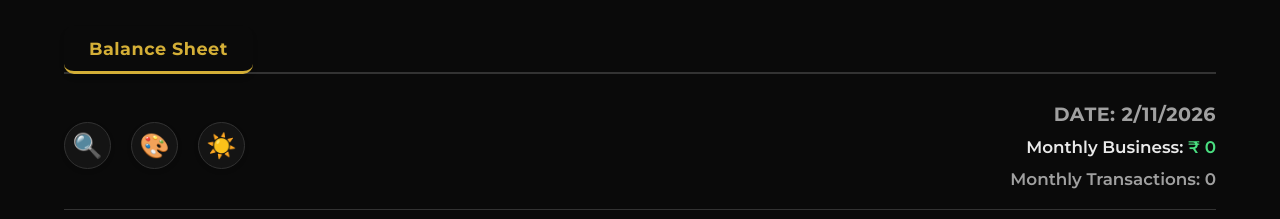
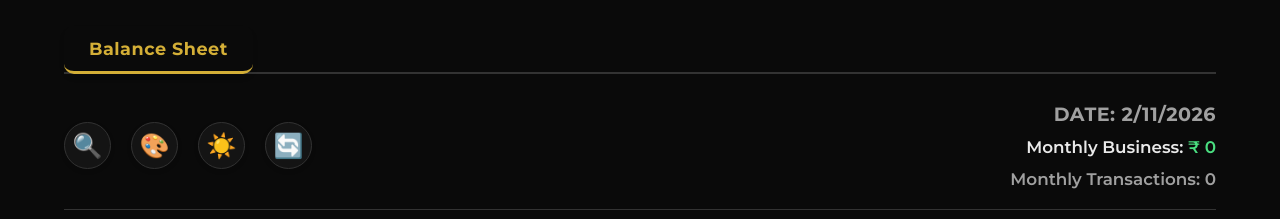
Before and after one commit to ShubhSarwara/Balance-Tracker, a plain HTML site: page index.html in a window 1280 px wide. Shown: the top 219 px of the page. Drawn offline with nearby package versions, Linux system fonts and the light colour scheme.

Commit message:
Update index.html

```diff
--- a/index.html
+++ b/index.html
@@ -25,6 +25,7 @@
                 <div class="icon-container" title="Search Transactions" onclick="toggleSearch()">🔍</div>
                 <div class="icon-container" title="Change Theme" onclick="cycleTheme()">🎨</div>
                 <div class="icon-container" id="theme-mode-toggle" title="Toggle Light/Dark Mode" onclick="toggleLightDarkMode()">☀️</div>
+                <div class="icon-container" title="Sync with GitHub" onclick="syncWithGitHub(true)">🔄</div>
             </div>
             <div class="date-summary-group">
             <div id="currentDateDisplay" class="date"></div>
```
